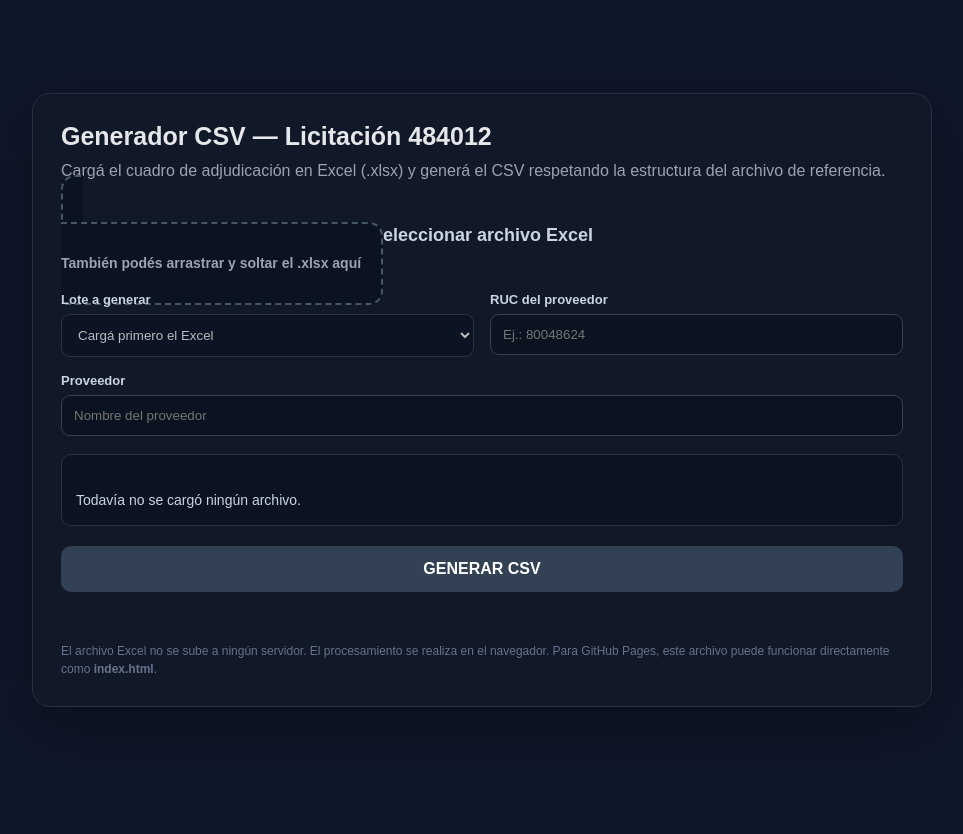
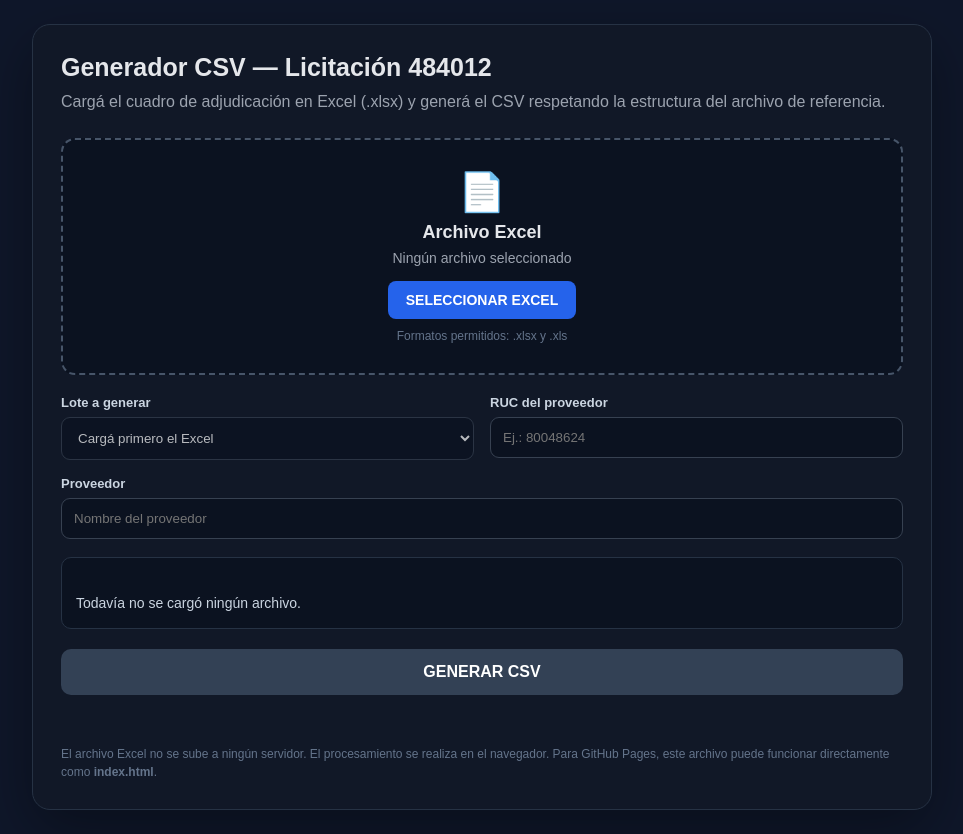
Before and after one commit to msgtsolutions/UOCUNI, a plain HTML site: page index.html in a window 1280 px wide. Shown: the whole page, without its empty margins (158-1121 px from the left). Before the commit the page ends 800 px from the top, so only its background shows below. Drawn offline with Linux system fonts and the light colour scheme.

Commit message:
Add files via upload

```diff
--- a/index.html
+++ b/index.html
@@ -52,33 +52,63 @@
         line-height: 1.5;
     }
 
-    .drop {
+    .upload-box {
         border: 2px dashed #475569;
         border-radius: 14px;
-        padding: 32px 20px;
+        padding: 30px 20px;
         text-align: center;
-        cursor: pointer;
         transition: .2s;
         background: #0b1220;
     }
 
-    .drop:hover, .drop.dragover {
+    .upload-box:hover, .upload-box.dragover {
         border-color: #60a5fa;
         background: #111c30;
     }
 
-    .drop strong {
-        display: block;
-        font-size: 18px;
+    .upload-icon {
+        font-size: 38px;
         margin-bottom: 8px;
     }
 
-    .drop span {
+    .upload-box strong {
+        display: block;
+        font-size: 18px;
+        margin-bottom: 7px;
+    }
+
+    .upload-box span {
+        display: block;
         color: #9ca3af;
         font-size: 14px;
+        margin-bottom: 15px;
+    }
+
+    .upload-box small {
+        display: block;
+        color: #64748b;
+        margin-top: 10px;
+        font-size: 12px;
     }
 
     input[type=file] { display: none; }
+
+    .select-btn {
+        width: auto;
+        margin: 0;
+        padding: 11px 18px;
+        background: #2563eb;
+        color: white;
+        border: 0;
+        border-radius: 8px;
+        font-size: 14px;
+        font-weight: bold;
+        cursor: pointer;
+    }
+
+    .select-btn:hover {
+        background: #1d4ed8;
+    }
 
     .grid {
         display: grid;
@@ -209,11 +239,14 @@
             respetando la estructura del archivo de referencia.
         </p>
 
-        <label class="drop" id="dropZone" for="excelFile">
-            <strong>Seleccionar archivo Excel</strong>
-            <span id="fileName">También podés arrastrar y soltar el .xlsx aquí</span>
-        </label>
-        <input id="excelFile" type="file" accept=".xlsx,.xls">
+        <div class="upload-box" id="dropZone">
+            <div class="upload-icon">📄</div>
+            <strong>Archivo Excel</strong>
+            <span id="fileName">Ningún archivo seleccionado</span>
+            <button type="button" class="select-btn" id="selectBtn">SELECCIONAR EXCEL</button>
+            <small>Formatos permitidos: .xlsx y .xls</small>
+        </div>
+        <input id="excelFile" type="file" accept=".xlsx,.xls,application/vnd.openxmlformats-officedocument.spreadsheetml.sheet,application/vnd.ms-excel">
 
         <div class="grid">
             <div class="field">
@@ -318,6 +351,7 @@ const CATALOG_BY_CODE = {
 
 const fileInput = document.getElementById("excelFile");
 const dropZone = document.getElementById("dropZone");
+const selectBtn = document.getElementById("selectBtn");
 const fileName = document.getElementById("fileName");
 const lotSelect = document.getElementById("lotSelect");
 const providerInput = document.getElementById("provider");
@@ -329,6 +363,17 @@ const previewBox = document.getElementById("preview");
 
 let workbook = null;
 let lots = [];
+
+selectBtn.addEventListener("click", function(e) {
+    e.stopPropagation();
+    fileInput.click();
+});
+
+dropZone.addEventListener("click", function(e) {
+    if (e.target !== selectBtn) {
+        fileInput.click();
+    }
+});
 
 fileInput.addEventListener("change", function(e) {
     if (e.target.files && e.target.files[0]) {
@@ -365,7 +410,7 @@ async function loadExcel(file) {
     statusBox.className = "status";
     previewBox.style.display = "none";
 
-    if (!/\\.(xlsx|xls)$/i.test(file.name)) {
+    if (!/\.(xlsx|xls)$/i.test(file.name)) {
         showError("El archivo debe ser .xlsx o .xls.");
         return;
     }
```
